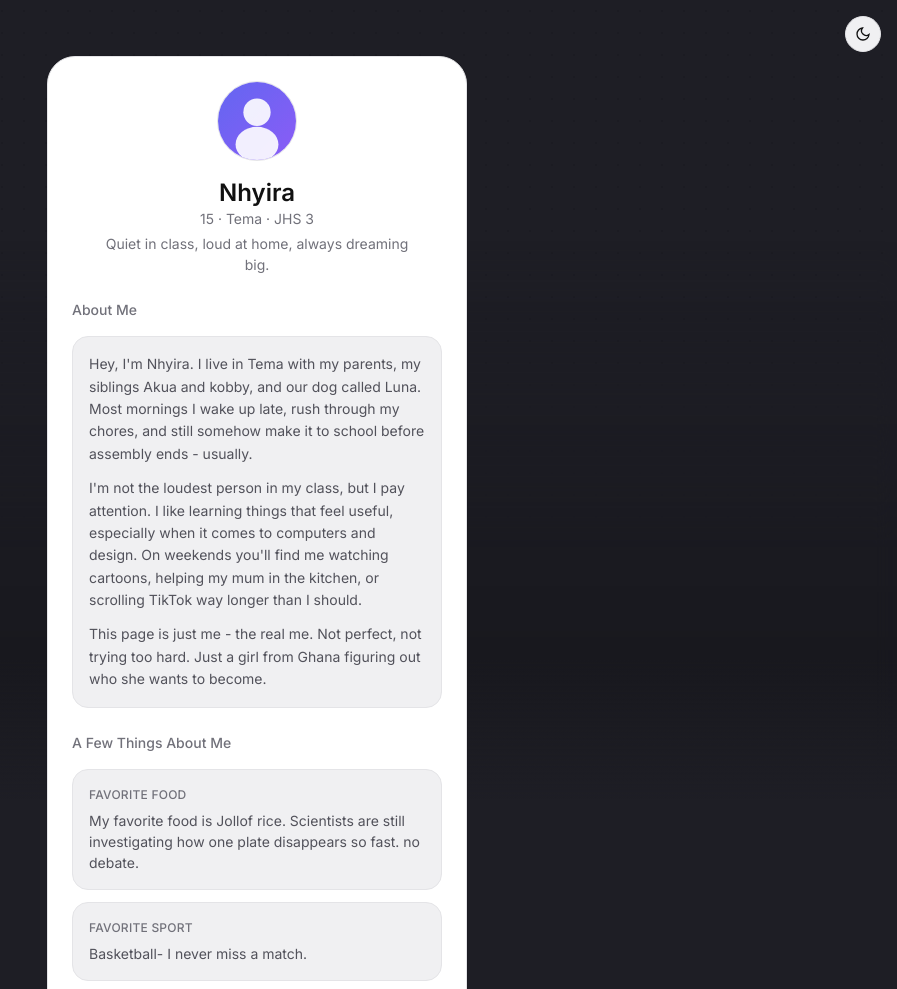
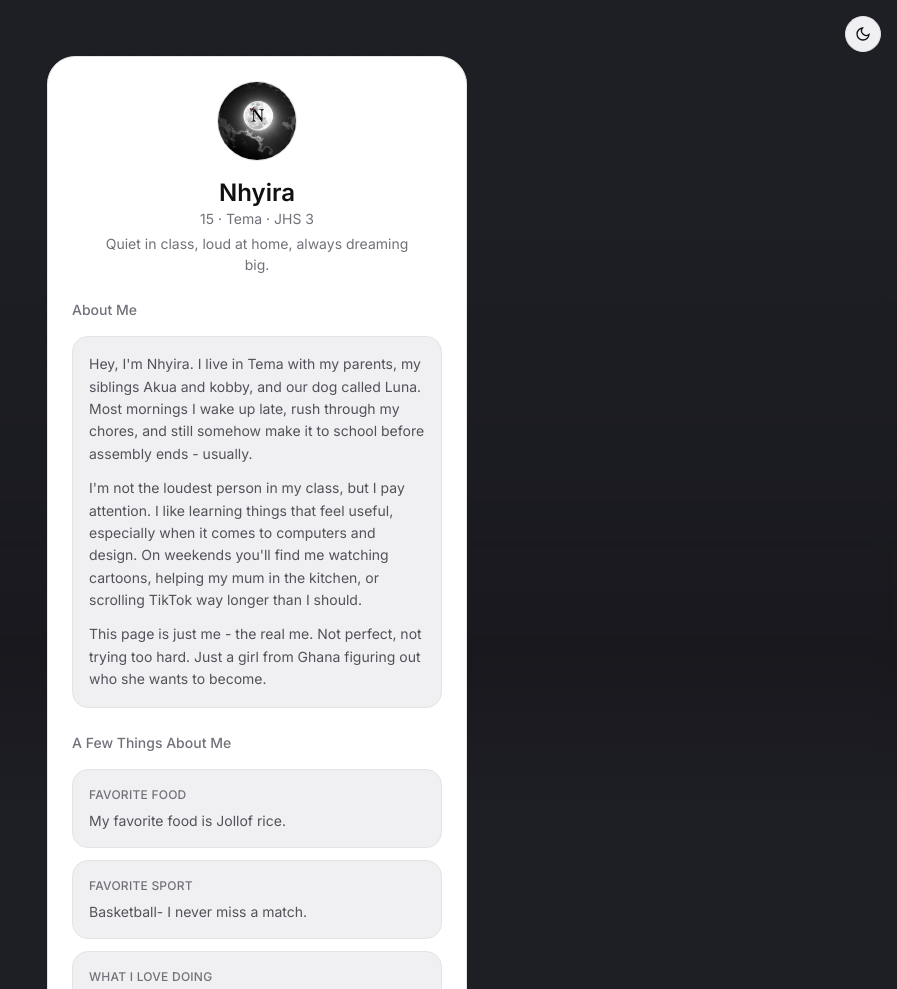
Before and after one commit to Nhyira-ty/about-me-ii, a plain HTML site: page index.html in a window 1280 px wide. Shown: the top 989 px of the page, without its empty margins (383-1280 px from the left). Drawn offline with Linux system fonts and the light colour scheme.

Commit message:
first draft about me

```diff
--- a/index.html
+++ b/index.html
@@ -45,8 +45,8 @@
           <header class="hero fade-in">
             <div class="avatar">
               <img
-                src="assets/images/profile.svg"
-                alt="Nhyira"
+                src="assets/images/download.png"
+                alt="Nhyira jpg"
                 width="80"
                 height="80"
               />
@@ -89,7 +89,7 @@
             <dl class="info-grid">
               <div class="info-item">
                 <dt>Favorite food</dt>
-                <dd> My favorite food is Jollof rice. Scientists are still investigating how one plate disappears so fast. no debate.</dd>
+                <dd> My favorite food is Jollof rice.</dd>
               </div>
               <div class="info-item">
                 <dt>Favorite sport</dt>
@@ -135,7 +135,7 @@
               </p>
               <p>
                 One day I want to build something of my own. Maybe an app that helps students
-                revise, or a business my family can be proud of. For now, I'm taking it one
+                revise their lessons. For now, I'm taking it one
                 term at a time and trying to enjoy the journey.
               </p>
             </div>
```
Also changed, not shown: assets/images/download.png (added).
